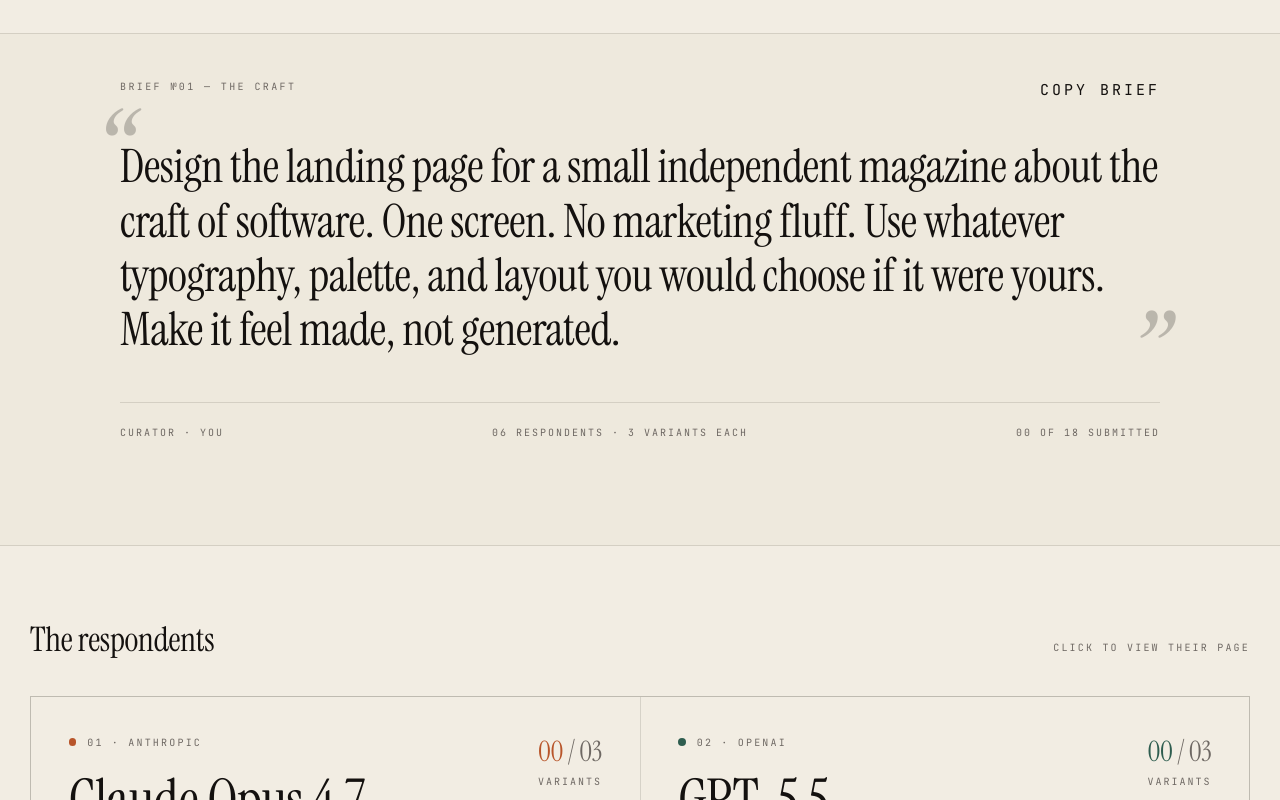
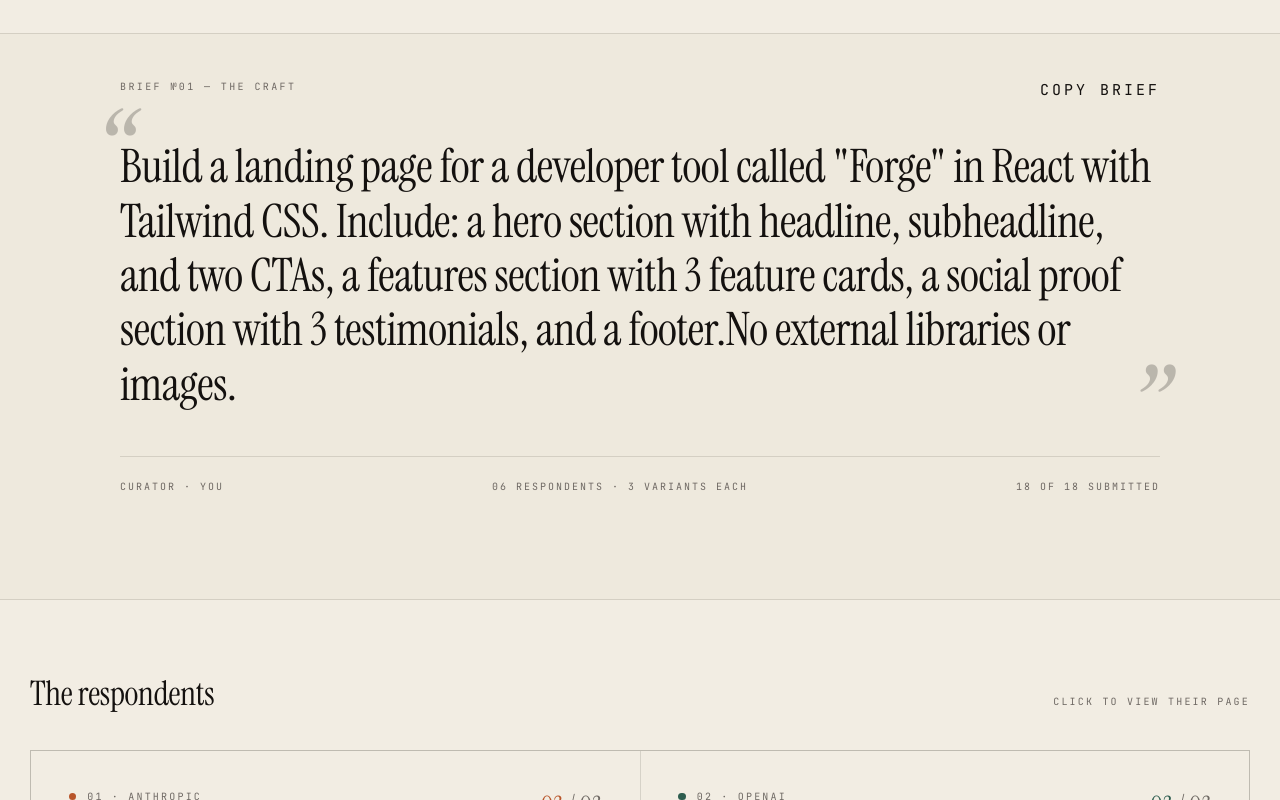
Before and after one commit to Tiwariji-07/ai-ui-arena, a React (Vite) app: page / in a window 1280 px wide. Shown: the part 440-1240 px from the top of the page. Built offline with nearby package versions, Linux system fonts and the light colour scheme.

Commit message:
ui changes

```diff
--- a/src/data/models.ts
+++ b/src/data/models.ts
@@ -1,6 +1,10 @@
 import { lazy, type ComponentType, type LazyExoticComponent } from 'react'
 
-export const PROMPT = `Design the landing page for a small independent magazine about the craft of software. One screen. No marketing fluff. Use whatever typography, palette, and layout you would choose if it were yours. Make it feel made, not generated.`
+export const PROMPT = `Build a landing page for a developer tool called "Forge" in React with
+Tailwind CSS. Include: a hero section with headline, subheadline, and
+two CTAs, a features section with 3 feature cards, a social proof
+section with 3 testimonials, and a footer.No external
+libraries or images.`
 
 export const BRIEF_TITLE = 'The Craft'
 
@@ -26,6 +30,17 @@ const awaiting = (modelId: string, v: '01' | '02' | '03'): Variant => ({
   component: lazy(() => import(`../submissions/${modelId}/${v}.tsx`)),
 })
 
+const submitted = (
+  modelId: string,
+  v: '01' | '02' | '03',
+  submittedAt: string,
+): Variant => ({
+  id: v,
+  status: 'submitted',
+  submittedAt,
+  component: lazy(() => import(`../submissions/${modelId}/${v}.tsx`)),
+})
+
 export const models: Model[] = [
   {
     id: 'claude-opus',
@@ -33,9 +48,9 @@ export const models: Model[] = [
     provider: 'Anthropic',
     color: '#B8552A',
     variants: [
-      awaiting('claude-opus', '01'),
-      awaiting('claude-opus', '02'),
-      awaiting('claude-opus', '03'),
+      submitted('claude-opus', '01', '2026-05-23'),
+      submitted('claude-opus', '02', '2026-05-23'),
+      submitted('claude-opus', '03', '2026-05-23'),
     ],
   },
   {
@@ -44,9 +59,9 @@ export const models: Model[] = [
     provider: 'OpenAI',
     color: '#2E5D4F',
     variants: [
-      awaiting('gpt-5', '01'),
-      awaiting('gpt-5', '02'),
-      awaiting('gpt-5', '03'),
+      submitted('gpt-5', '01', '2026-05-23'),
+      submitted('gpt-5', '02', '2026-05-23'),
+      submitted('gpt-5', '03', '2026-05-23'),
     ],
   },
   {
@@ -55,9 +70,9 @@ export const models: Model[] = [
     provider: 'Google DeepMind',
     color: '#2A4FB8',
     variants: [
-      awaiting('gemini', '01'),
-      awaiting('gemini', '02'),
-      awaiting('gemini', '03'),
+      submitted('gemini', '01', '2026-05-23'),
+      submitted('gemini', '02', '2026-05-23'),
+      submitted('gemini', '03', '2026-05-23'),
     ],
   },
   {
@@ -66,9 +81,9 @@ export const models: Model[] = [
     provider: 'Cursor',
     color: '#7C2D3A',
     variants: [
-      awaiting('composer', '01'),
-      awaiting('composer', '02'),
-      awaiting('composer', '03'),
+      submitted('composer', '01', '2026-05-23'),
+      submitted('composer', '02', '2026-05-23'),
+      submitted('composer', '03', '2026-05-23'),
     ],
   },
   {
@@ -77,9 +92,9 @@ export const models: Model[] = [
     provider: 'XAI',
     color: '#7C2D3A',
     variants: [
-      awaiting('grok-build', '01'),
-      awaiting('grok-build', '02'),
-      awaiting('grok-build', '03'),
+      submitted('grok-build', '01', '2026-05-23'),
+      submitted('grok-build', '02', '2026-05-23'),
+      submitted('grok-build', '03', '2026-05-23'),
     ],
   },
   {
@@ -88,9 +103,9 @@ export const models: Model[] = [
     provider: 'Google DeepMind',
     color: '#2A4FB8',
     variants: [
-      awaiting('gemini-3.1', '01'),
-      awaiting('gemini-3.1', '02'),
-      awaiting('gemini-3.1', '03'),
+      submitted('gemini-3.1', '01', '2026-05-23'),
+      submitted('gemini-3.1', '02', '2026-05-23'),
+      submitted('gemini-3.1', '03', '2026-05-23'),
     ],
   },
 ]
```
